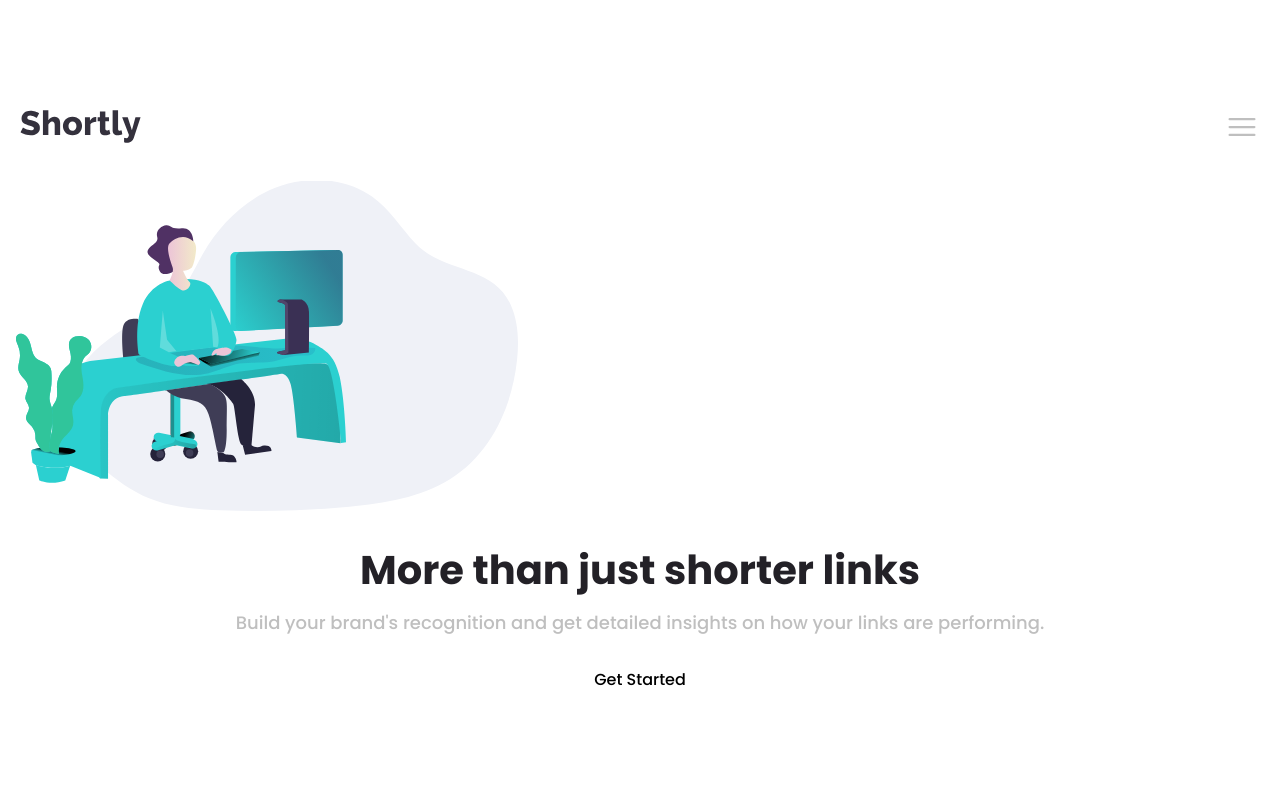
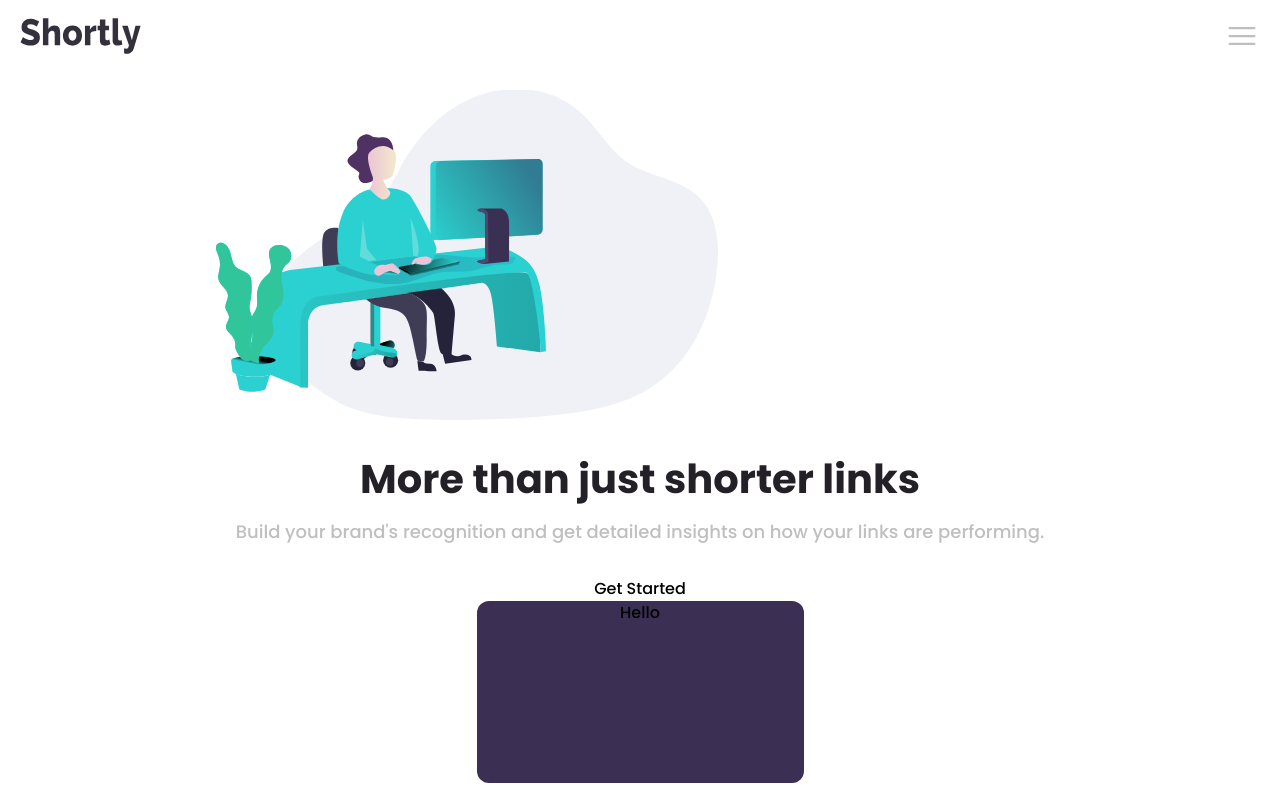
Before and after one commit to YokoMentor/url-shortening-api, a React (Vite) app: page / in a window 1280 px wide. Built offline with nearby package versions, Linux system fonts and the light colour scheme.

Commit message:
Fixed scailing issue

```diff
--- a/src/App.jsx
+++ b/src/App.jsx
@@ -6,17 +6,22 @@ import illustration from './images/illustration-working.svg'
 function App() {
   return (
     <div className="flex flex-col min-h-screen justify-center font-display text-center">
-      <div className='flex flex-row items-center justify-between px-5 mb-9'>
+      <div className='flex flex-row justify-between px-5 mb-9'>
         <img src={logo} alt="logo"></img>
         <svg xmlns="http://www.w3.org/2000/svg" fill="none" viewBox="0 0 24 24" stroke-width="1.5" class="size-9 stroke-gray-500">
           <path stroke-linecap="round" stroke-linejoin="round" d="M3.75 6.75h16.5M3.75 12h16.5m-16.5 5.25h16.5" />
         </svg>
       </div>
-      <div className='flex flex-col'>
-        <img src={illustration} alt="illustration" className='w-[502px] h-[330px] object-cover object-left ml-4 mb-9'></img>
+      <div className='flex flex-col items-center'>
+        <div className='flex flex-col'>
+        <img src={illustration} alt="illustration" className='w-[502px] h-[330px] object-cover object-center object-[-18%] mb-9'></img>
         <h1 className='font-bold text-[40px] leading-[46px] text-gray-950 mb-4'>More than just shorter links</h1>
         <p className='text-[18px] text-gray-500 px-5 mb-8'>Build your brand's recognition and get detailed insights on how your links are performing.</p>
         <div>Get Started</div>
+      </div>
+      <div className='flex flex-col w-[327px] h-[182px] bg-primary-purple rounded-xl'>
+        Hello
+      </div>
       </div>
     </div>
   )
```
